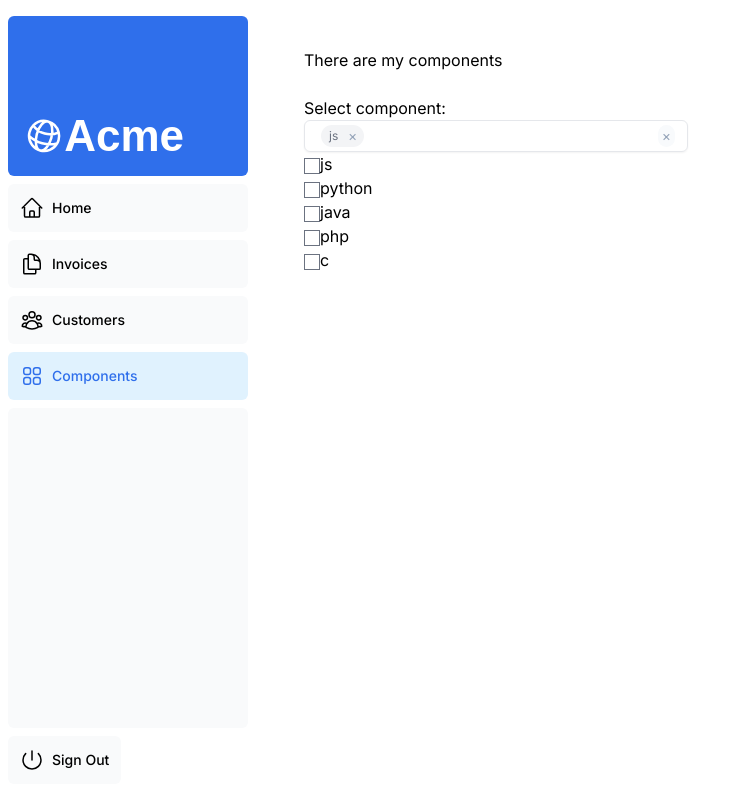
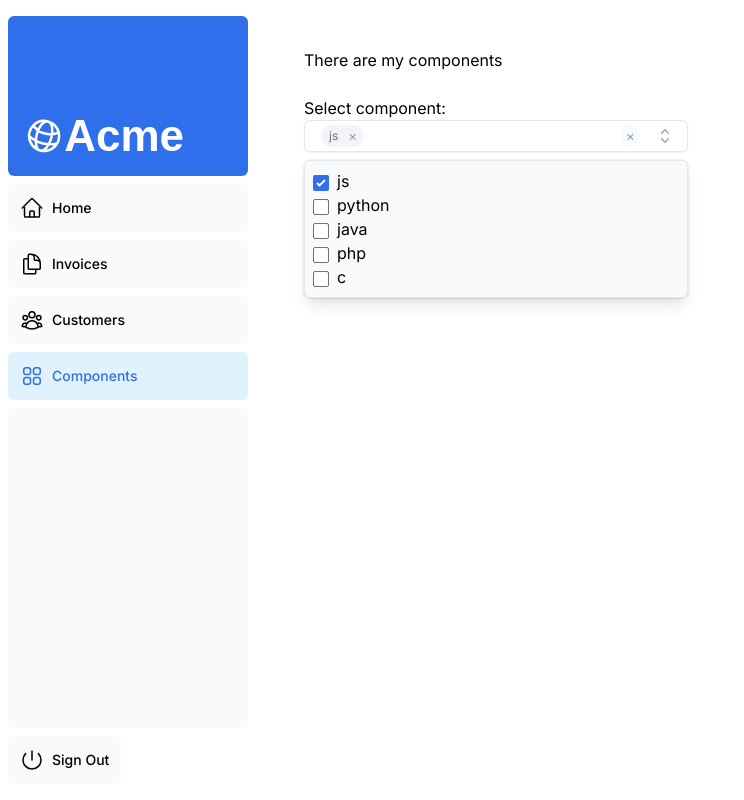
Before and after one commit to finalcutic/next, a Next.js app: page /dashboard/testComponents in a window 1280 px wide. Shown: the whole page, without its empty margins (0-744 px from the left). Built offline with nearby package versions, Linux system fonts and the light colour scheme; a web font is replaced by a local one.

Commit message:
Finish multiselect component in Component page

```diff
--- a/app/dashboard/testComponents/page.tsx
+++ b/app/dashboard/testComponents/page.tsx
@@ -1,6 +1,14 @@
 "use client"
 
+import { ChevronUpDownIcon } from "@heroicons/react/20/solid";
 import { ChangeEvent, useEffect, useState } from "react"
+
+/**
+@param {...(string | undefined | boolean | number)} classes conditionaly apply classes
+*/
+function classNames(...classes: Array<string | undefined | boolean | number>): string{
+  return classes.filter(Boolean).join(" ")
+}
 
 export default function Page() {
    const data = ["js", "python", 'java', 'php', 'c']
@@ -8,14 +16,22 @@ export default function Page() {
    const [selectedItems, setSelectedItems] = useState([data[0]])
 
    function handleCheck(event: ChangeEvent<HTMLInputElement>){
+
+    event.target.checked = !!event.target.checked;
+
     if(event.target.checked){
        setSelectedItems([...selectedItems,  event.target.value])
     }
     else{
        setSelectedItems(selectedItems.filter(item => item !== event.target.value))
     }
+  }
 
-   }
+    function handleClose(e: MouseEvent<HTMLButtonElement, MouseEvent>){
+      setSelectedItems(selectedItems.filter(item => item !== e.target.id))
+    }
+
+
   return (
     <>
       <h1>There are my components</h1>
@@ -25,15 +41,18 @@ export default function Page() {
         <div className="flex h-8 w-96 rounded-md border border-input bg-transparent px-3 py-1 text-sm shadow-sm transition-colors file:border-0 file:bg-transparent file:text-sm file:font-medium placeholder:text-muted-foreground focus-visible:outline-none focus-visible:ring-1 focus-visible:ring-ring disabled:cursor-not-allowed disabled:opacity-50">{
           selectedItems.map(item => <span className=" inline-flex items-center mx-1 rounded-full px-2 py-1 text-xs bg-gray-100 text-gray-500" key={item}>
             {item}
-            <button className=" relative top-0 right-0 transform translate-x-1/3 px-1 rounded-full text-slate-400 text-sm">&times;</button>
+            <button id= {item} onClick={(e) => handleClose(e)} className=" relative top-0 right-0 transform translate-x-1/3 px-1 rounded-full text-slate-400 text-sm">&times;</button>
           </span>)
         }
-        <button className=" ml-auto px-1 bg-slate-0  bg-slate-50 rounded-full text-slate-400 text-sm">&times;</button>
+        <button onClick={()=>(setSelectedItems([]))} className=" ml-auto px-1 bg-slate-0  bg-slate-50 rounded-full text-slate-400 text-sm">&times;</button>
+              <span className="pointer-events-none inset-y-0 right-0 ml-3 flex items-center pr-0 pl-1">
+                <ChevronUpDownIcon className="h-5 w-5 text-gray-400" aria-hidden="true" />
+              </span>
         </div>
-        <ul>
+        <ul className="rounded-md bg-slate-50 px-2 py-2 w-96 mt-2 border shadow-lg ring-1 ring-black ring-opacity-5">
           {data.map(item => {
-           return <li key={item}>
-            <input type="checkbox" id={item} value={item} onChange={(event) => handleCheck(event)} ></input>
+           return <li className="" key={item}>
+            <input className="mr-2 rounded-sm" type="checkbox" checked={selectedItems.includes(item)} id={item} value={item} onChange={(event) => handleCheck(event)} ></input>
             {item}
             </li>
           })
```
